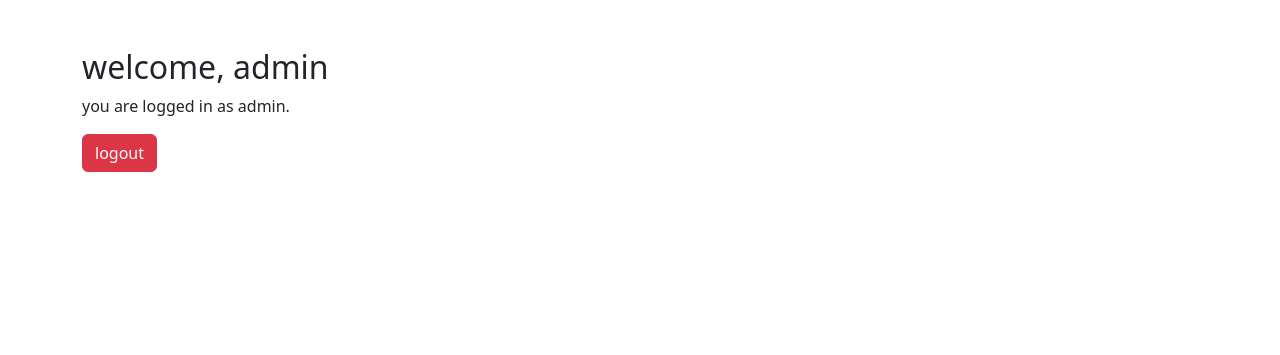
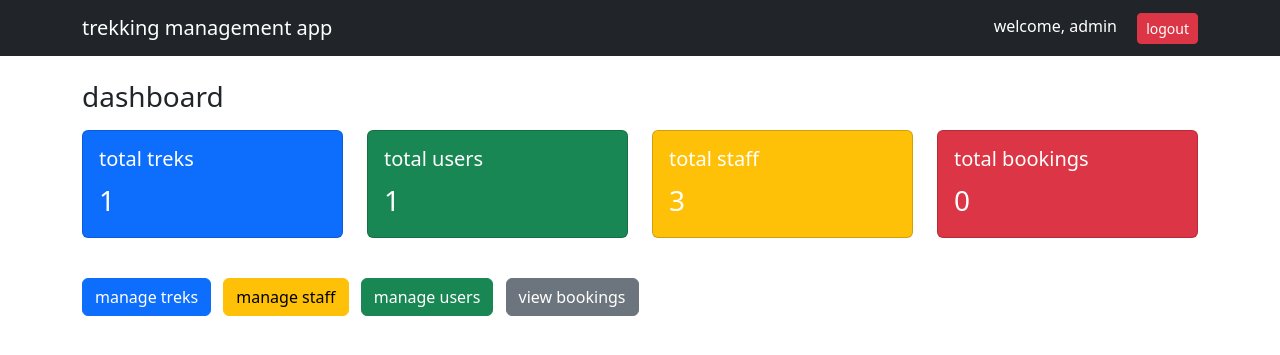
Before and after one commit to 25f2006483/trekking-management-app, a Flask app: page /admin/dashboard in a window 1280 px wide. Shown: the top 355 px of the page. Run offline with Flask 3, Linux system fonts and the light colour scheme; a user stored in the database is signed in; data comes from the database, SQL or seed files in the repository; both versions use the stored data as it was after the commit; data that the repository does not hold is empty.

Commit message:
Milestone-3 Admin Dashboard and Management

```diff
--- a/app.py
+++ b/app.py
@@ -1,5 +1,5 @@
 from flask import Flask, render_template, redirect, url_for, request, session, flash
-from database import db, Admin, Staff, User
+from database import db, Admin, Staff, User, Trek, Booking
 from werkzeug.security import generate_password_hash, check_password_hash
 from forms import RegisterForm, LoginForm
 
@@ -126,7 +126,15 @@ def logout():
 def admin_dashboard():
     if session.get('role') != 'admin':
         return redirect(url_for('login'))
-    return render_template('admin/dashboard.html')
+    total_treks = Trek.query.count()
+    total_users = User.query.count()
+    total_staff = Staff.query.count()
+    total_bookings = Booking.query.count()
+    return render_template('admin/dashboard.html',
+        total_treks=total_treks,
+        total_users=total_users,
+        total_staff=total_staff,
+        total_bookings=total_bookings)
 
 @app.route('/staff/dashboard')
 def staff_dashboard():
@@ -140,5 +148,135 @@ def user_dashboard():
         return redirect(url_for('login'))
     return render_template('user/dashboard.html')
 
+@app.route('/admin/treks')
+def admin_treks():
+    if session.get('role') != 'admin':
+        return redirect(url_for('login'))
+    treks = Trek.query.all()
+    return render_template('admin/treks.html', treks=treks)
+
+@app.route('/admin/treks/add', methods=['GET', 'POST'])
+def admin_add_trek():
+    if session.get('role') != 'admin':
+        return redirect(url_for('login'))
+    from forms import TrekForm
+    from datetime import datetime
+    form = TrekForm()
+    if form.validate_on_submit():
+        start = datetime.strptime(form.start_date.data, '%d/%m/%Y') if form.start_date.data else None
+        end = datetime.strptime(form.end_date.data, '%d/%m/%Y') if form.end_date.data else None
+        trek = Trek(
+            name=form.name.data,
+            location=form.location.data,
+            difficulty=form.difficulty.data,
+            duration=int(form.duration.data),
+            available_slots=int(form.available_slots.data),
+            start_date=start,
+            end_date=end,
+            status='open'
+        )
+        db.session.add(trek)
+        db.session.commit()
+        flash('trek added successfully.', 'success')
+        return redirect(url_for('admin_treks'))
+    return render_template('admin/add_trek.html', form=form)
+
+@app.route('/admin/treks/delete/<int:trek_id>')
+def admin_delete_trek(trek_id):
+    if session.get('role') != 'admin':
+        return redirect(url_for('login'))
+    trek = Trek.query.get_or_404(trek_id)
+    db.session.delete(trek)
+    db.session.commit()
+    flash('trek deleted.', 'success')
+    return redirect(url_for('admin_treks'))
+
+@app.route('/admin/treks/edit/<int:trek_id>', methods=['GET', 'POST'])
+def admin_edit_trek(trek_id):
+    if session.get('role') != 'admin':
+        return redirect(url_for('login'))
+    from forms import TrekForm
+    from datetime import datetime
+    trek = Trek.query.get_or_404(trek_id)
+    form = TrekForm()
+    if form.validate_on_submit():
+        trek.name = form.name.data
+        trek.location = form.location.data
+        trek.difficulty = form.difficulty.data
+        trek.duration = int(form.duration.data)
+        trek.available_slots = int(form.available_slots.data)
+        trek.start_date = datetime.strptime(form.start_date.data, '%d/%m/%Y') if form.start_date.data else None
+        trek.end_date = datetime.strptime(form.end_date.data, '%d/%m/%Y') if form.end_date.data else None
+        db.session.commit()
+        flash('trek updated successfully.', 'success')
+        return redirect(url_for('admin_treks'))
+    form.name.data = trek.name
+    form.location.data = trek.location
+    form.difficulty.data = trek.difficulty
+    form.duration.data = str(trek.duration)
+    form.available_slots.data = str(trek.available_slots)
+    return render_template('admin/add_trek.html', form=form)
+
+@app.route('/admin/staff')
+def admin_staff():
+    if session.get('role') != 'admin':
+        return redirect(url_for('login'))
+    staff_list = Staff.query.all()
+    return render_template('admin/staff.html', staff_list=staff_list)
+
+@app.route('/admin/staff/approve/<int:staff_id>')
+def approve_staff(staff_id):
+    if session.get('role') != 'admin':
+        return redirect(url_for('login'))
+    staff = Staff.query.get_or_404(staff_id)
+    staff.status = 'approved'
+    db.session.commit()
+    flash('staff approved.', 'success')
+    return redirect(url_for('admin_staff'))
+
+@app.route('/admin/staff/blacklist/<int:staff_id>')
+def blacklist_staff(staff_id):
+    if session.get('role') != 'admin':
+        return redirect(url_for('login'))
+    staff = Staff.query.get_or_404(staff_id)
+    staff.status = 'blacklisted'
+    db.session.commit()
+    flash('staff blacklisted.', 'danger')
+    return redirect(url_for('admin_staff'))
+
+@app.route('/admin/users')
+def admin_users():
+    if session.get('role') != 'admin':
+        return redirect(url_for('login'))
+    users = User.query.all()
+    return render_template('admin/users.html', users=users)
+
+@app.route('/admin/users/blacklist/<int:user_id>')
+def blacklist_user(user_id):
+    if session.get('role') != 'admin':
+        return redirect(url_for('login'))
+    user = User.query.get_or_404(user_id)
+    user.status = 'blacklisted'
+    db.session.commit()
+    flash('user blacklisted.', 'danger')
+    return redirect(url_for('admin_users'))
+
+@app.route('/admin/users/activate/<int:user_id>')
+def activate_user(user_id):
+    if session.get('role') != 'admin':
+        return redirect(url_for('login'))
+    user = User.query.get_or_404(user_id)
+    user.status = 'active'
+    db.session.commit()
+    flash('user activated.', 'success')
+    return redirect(url_for('admin_users'))
+
+@app.route('/admin/bookings')
+def admin_bookings():
+    if session.get('role') != 'admin':
+        return redirect(url_for('login'))
+    bookings = Booking.query.all()
+    return render_template('admin/bookings.html', bookings=bookings)
+
 if __name__ == "__main__":
     app.run(debug=True)
--- a/templates/admin/dashboard.html
+++ b/templates/admin/dashboard.html
@@ -6,10 +6,67 @@
     <link href="https://cdn.jsdelivr.net/npm/bootstrap@5.3.0-alpha1/dist/css/bootstrap.min.css" rel="stylesheet">
 </head>
 <body>
-    <div class="container mt-5">
-        <h2>welcome, {{ session['name'] }}</h2>
-        <p>you are logged in as admin.</p>
-        <a href="/logout" class="btn btn-danger">logout</a>
+<nav class="navbar navbar-dark bg-dark">
+    <div class="container">
+        <a class="navbar-brand">trekking management app</a>
+        <div>
+            <span class="text-white me-3">welcome, {{ session['name'] }}</span>
+            <a href="/logout" class="btn btn-danger btn-sm">logout</a>
+        </div>
     </div>
+</nav>
+
+<div class="container mt-4">
+    {% with messages = get_flashed_messages(with_categories=true) %}
+        {% if messages %}
+            {% for category, message in messages %}
+                <div class="alert alert-{{ category }}">{{ message }}</div>
+            {% endfor %}
+        {% endif %}
+    {% endwith %}
+
+    <h3>dashboard</h3>
+    <div class="row mt-3">
+        <div class="col-md-3">
+            <div class="card text-white bg-primary mb-3">
+                <div class="card-body">
+                    <h5 class="card-title">total treks</h5>
+                    <p class="card-text fs-3">{{ total_treks }}</p>
+                </div>
+            </div>
+        </div>
+        <div class="col-md-3">
+            <div class="card text-white bg-success mb-3">
+                <div class="card-body">
+                    <h5 class="card-title">total users</h5>
+                    <p class="card-text fs-3">{{ total_users }}</p>
+                </div>
+            </div>
+        </div>
+        <div class="col-md-3">
+            <div class="card text-white bg-warning mb-3">
+                <div class="card-body">
+                    <h5 class="card-title">total staff</h5>
+                    <p class="card-text fs-3">{{ total_staff }}</p>
+                </div>
+            </div>
+        </div>
+        <div class="col-md-3">
+            <div class="card text-white bg-danger mb-3">
+                <div class="card-body">
+                    <h5 class="card-title">total bookings</h5>
+                    <p class="card-text fs-3">{{ total_bookings }}</p>
+                </div>
+            </div>
+        </div>
+    </div>
+
+    <div class="mt-4">
+        <a href="/admin/treks" class="btn btn-primary me-2">manage treks</a>
+        <a href="/admin/staff" class="btn btn-warning me-2">manage staff</a>
+        <a href="/admin/users" class="btn btn-success me-2">manage users</a>
+        <a href="/admin/bookings" class="btn btn-secondary">view bookings</a>
+    </div>
+</div>
 </body>
 </html>
```
Also changed, not shown: forms.py (+15 -0 lines), templates/admin/add_trek.html (+61 -0 lines), templates/admin/bookings.html (+49 -0 lines), templates/admin/staff.html (+68 -0 lines), templates/admin/treks.html (+72 -0 lines), templates/admin/users.html (added, +65 -0 lines), instance/site.db.
